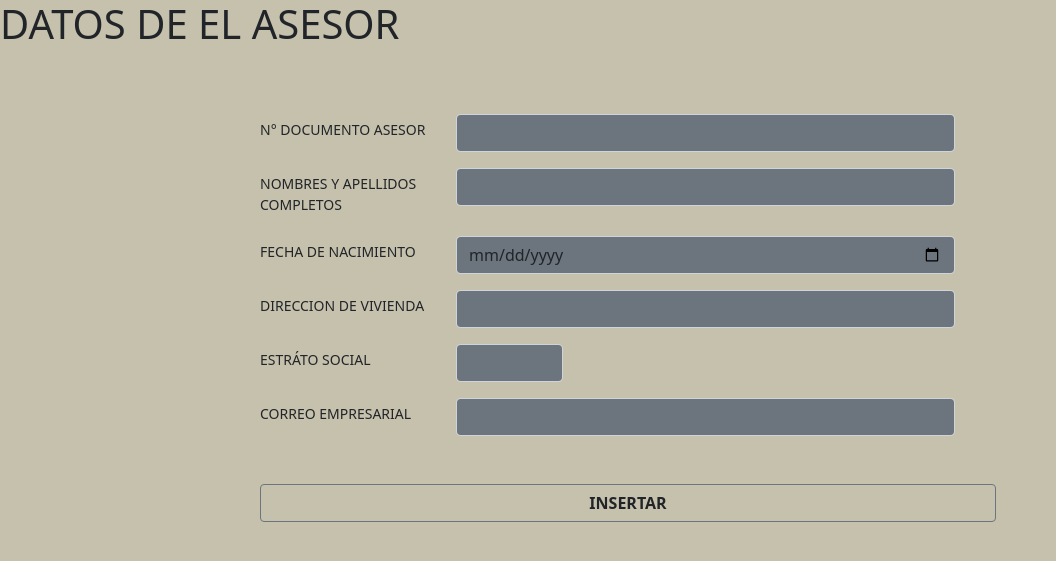
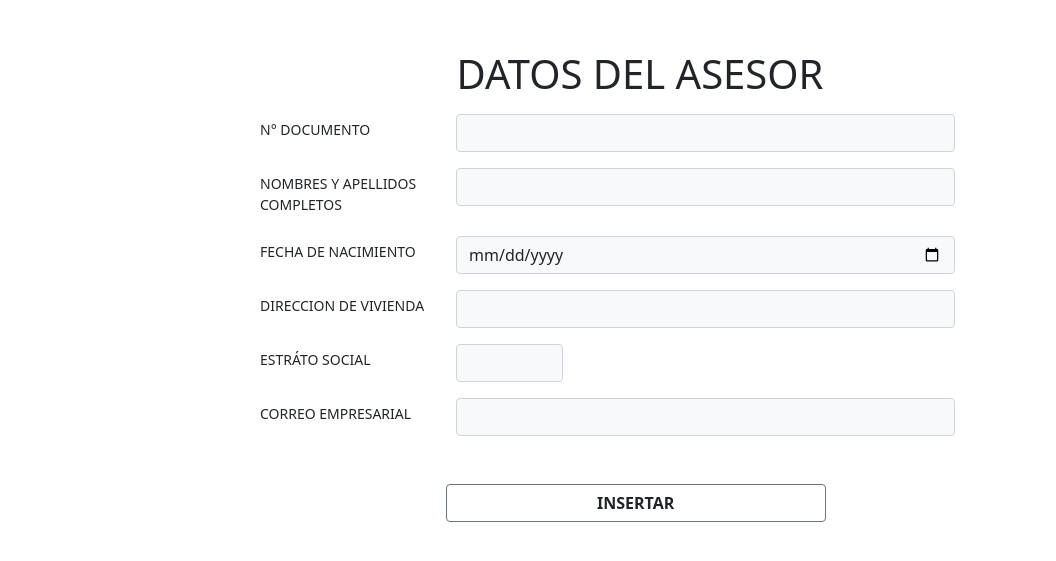
Before and after one commit to Programandinggabriel/Acuerdos_de_pago, a PHP site: page /formularios/asesores/formasesores.php in a window 1280 px wide. Shown: the top 561 px of the page, without its empty margins (0-1056 px from the left). Run offline with PHP 8.4, Linux system fonts and the light colour scheme.

Commit message:
Mas mejoras

```diff
--- a/primerproyecto/formularios/asesores/formasesores.php
+++ b/primerproyecto/formularios/asesores/formasesores.php
@@ -2,65 +2,57 @@
 <html>
     <head>
         <meta charset="UTF-8">
+        <meta name="viewport" content="width=device-width, initial-scale=1.0">
         <link href="../../css/bootstrap.min.css" rel="stylesheet">
-        <style>
-            form{
-                width: 800px;
-                margin: 30px auto;
-                padding: 20px 20px;
-            }
-        </style>
     </head>
-<body style="background: #C6C1AC">
-    <h1>DATOS DE EL ASESOR</h1>
-    <form method="POST" action="acciones_asesor.php">
+<body class="bg-body">
+    <form method="POST" action="acciones_asesor.php" style="width: 800px; margin: 30px auto; padding: 20px 20px;">
+        <h1 class='text-center'>DATOS DEL ASESOR</h1>
         <!--VARIABLE DE CASE == ACCION USUARIO-->
         <input type="hidden" name="accion" value="insertar"></input>
 
         <div class="form-group row mt-3">
-            <label class="col-sm-3 col-form-label col-form-label-sm">N° DOCUMENTO ASESOR</label>
+            <label class="col-sm-3 col-form-label col-form-label-sm">N° DOCUMENTO</label>
             <div class="col-sm-8">
-                <input type="text" class="form-control bg-secondary bg-secondary" id="inNombreAsesor" name="inNdocAsesor"></input>
+                <input type="text" class="form-control bg-light" id="inNombreAsesor" name="inNdocAsesor" required="required"></input>
             </div>
         </div>
 
         <div class="form-group row mt-3">
             <label class="col-sm-3 col-form-label col-form-label-sm">NOMBRES Y APELLIDOS COMPLETOS</label>
             <div class="col-sm-8">
-                <input type="text" class="form-control bg-secondary" id="inApellidoAsesor" name="inNombreAsesor"></input>
+                <input type="text" class="form-control bg-light" id="inApellidoAsesor" name="inNombreAsesor"></input>
             </div>
         </div>
 
         <div class="form-group row mt-3">
             <label class="col-sm-3 col-form-label col-form-label-sm">FECHA DE NACIMIENTO</label>
             <div class=col-sm-8>
-                <input type="date" class="form-control bg-secondary" name="inFechNacAsesor"></input>
+                <input type="date" class="form-control bg-light" name="inFechNacAsesor"></input>
             </div>
         </div>
 
         <div class="form-group row mt-3">
         <label class="col-sm-3 col-form-label col-form-label-sm">DIRECCION DE VIVIENDA</label>
             <div class=col-sm-8>
-                <input type="text" class="form-control bg-secondary" name="inViviendaAsesor"></input>
+                <input type="text" class="form-control bg-light" name="inViviendaAsesor"></input>
             </div>
         </div>
 
         <div class="form-group row mt-3">
             <label class="col-sm-3 col-form-label col-form-label-sm">ESTRÁTO SOCIAL</label>
             <div class="col-sm-2">
-                <input type="number" class="form-control bg-secondary" name="inEstratoAsesor"></input>
+                <input type="number" class="form-control bg-light" max="6" min="1" name="inEstratoAsesor"></input>
             </div>
         </div>
 
         <div class="form-group row mt-3">
         <label class="col-sm-3 col-form-label col-form-label-sm">CORREO EMPRESARIAL</label>
         <div class=col-sm-8>
-            <input type="email" class="form-control bg-secondary" name="inCorreoAsesor"></input>
+            <input type="email" class="form-control bg-light" name="inCorreoAsesor"></input>
         </div>
         <div class="form-group row mt-5">
-            <div id="col-sm-4">
-                <button type="submit" class="form-control btn btn-outline-secondary text-dark"><b>INSERTAR</b></input>
-            </div>
+            <button type="submit" class="btn btn-outline-secondary text-dark w-50" style="margin-left: 26%"><b>INSERTAR</b></input>
         </div>
     </form>
 </body>
```
Also changed, not shown: primerproyecto/index.html (+2 -6 lines).
